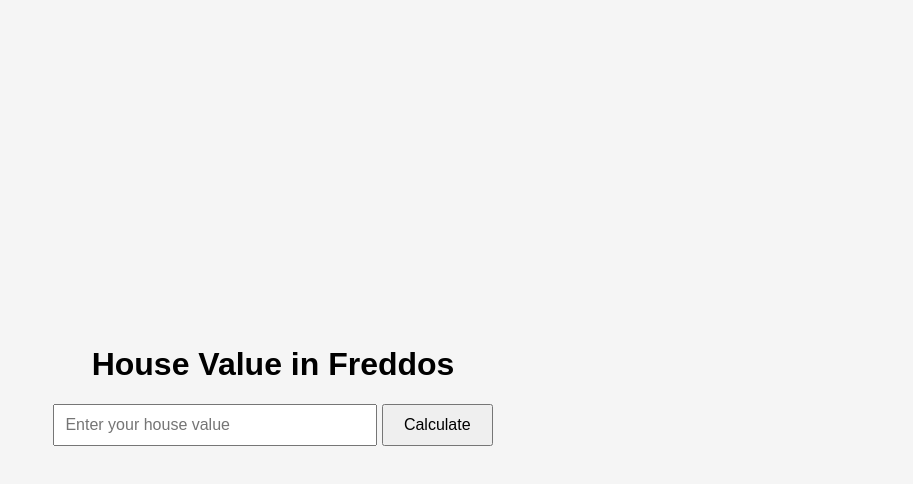
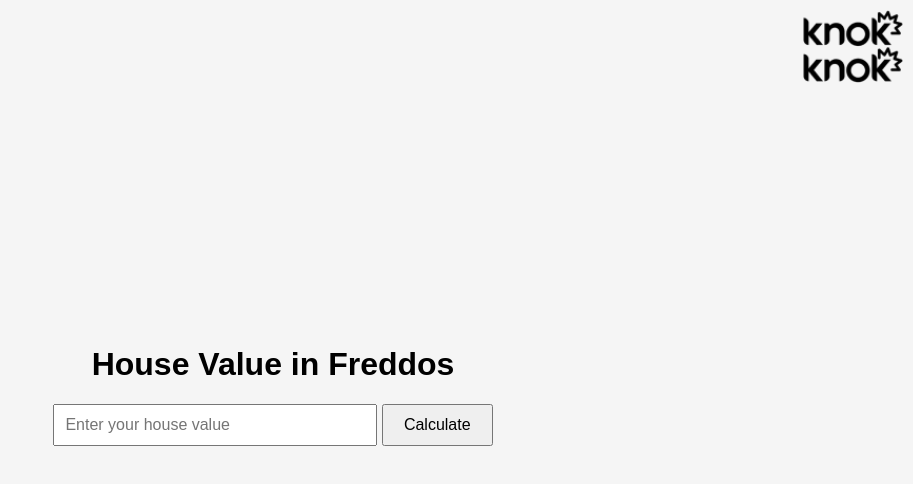
Before and after one commit to CrowdhausMatt/freddo-house-value, a plain HTML site: page index.html in a window 1280 px wide. Shown: the whole page, without its empty margins (367-1280 px from the left). Drawn offline with nearby package versions, Linux system fonts and the light colour scheme.

Commit message:
Add files via upload

```diff
--- a/index.html
+++ b/index.html
@@ -18,6 +18,9 @@
         <img src="freddo.png" alt="Freddo">
         <span id="freddo-count"></span>
     </div>
+    <a href="https://www.knokknok.social" target="_blank">
+        <img src="logo.png" alt="Company Logo" id="company-logo">
+    </a>
     <script src="script.js"></script>
 </body>
 </html>
--- a/script.js
+++ b/script.js
@@ -80,7 +80,7 @@ function createFreddos(count, duration) {
 
     // Display the popup after 20 seconds and hide it after 10 seconds
     setTimeout(() => {
-        freddoCountElement.innerHTML = `Your house is worth!<br>${count} Freddos`;
+        freddoCountElement.innerHTML = `Your house is worth<br>${count} Freddos`;
         popup.style.display = 'block';
         setTimeout(() => {
             popup.style.display = 'none';
--- a/style.css
+++ b/style.css
@@ -8,6 +8,7 @@ body {
     margin: 0;
     background-color: #f5f5f5;
     overflow: hidden;
+    position: relative; /* Ensure child elements can be positioned absolutely */
 }
 
 .container {
@@ -81,3 +82,12 @@ button {
     font-size: 24px;
     font-weight: bold;
 }
+
+#company-logo {
+    position: absolute;
+    top: 10px;
+    right: 10px;
+    width: 100px; /* Adjust the width as needed */
+    height: auto;
+    z-index: 100; /* Ensure it is on top of other elements */
+}
```
Also changed, not shown: logo.png (added).
